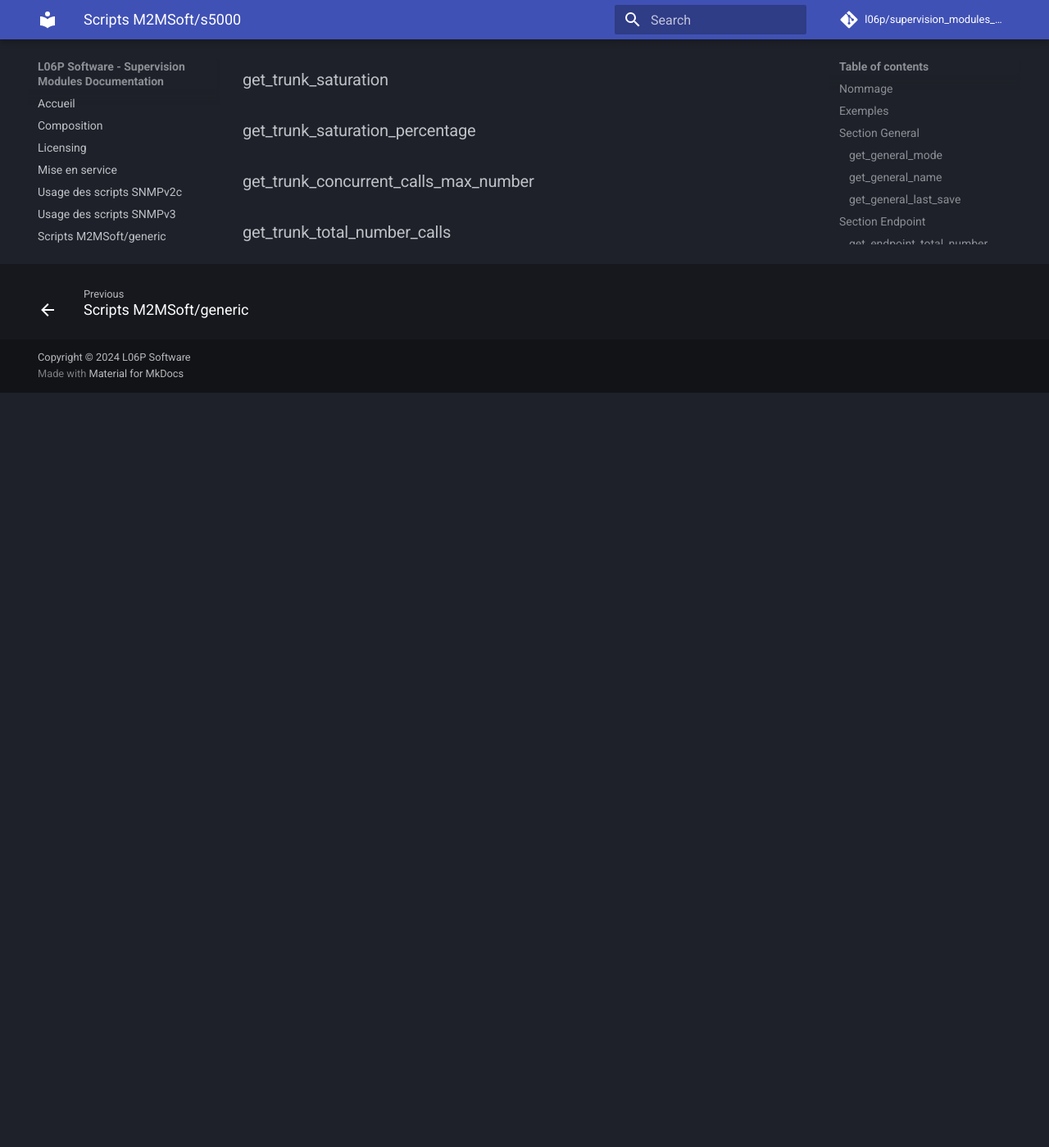
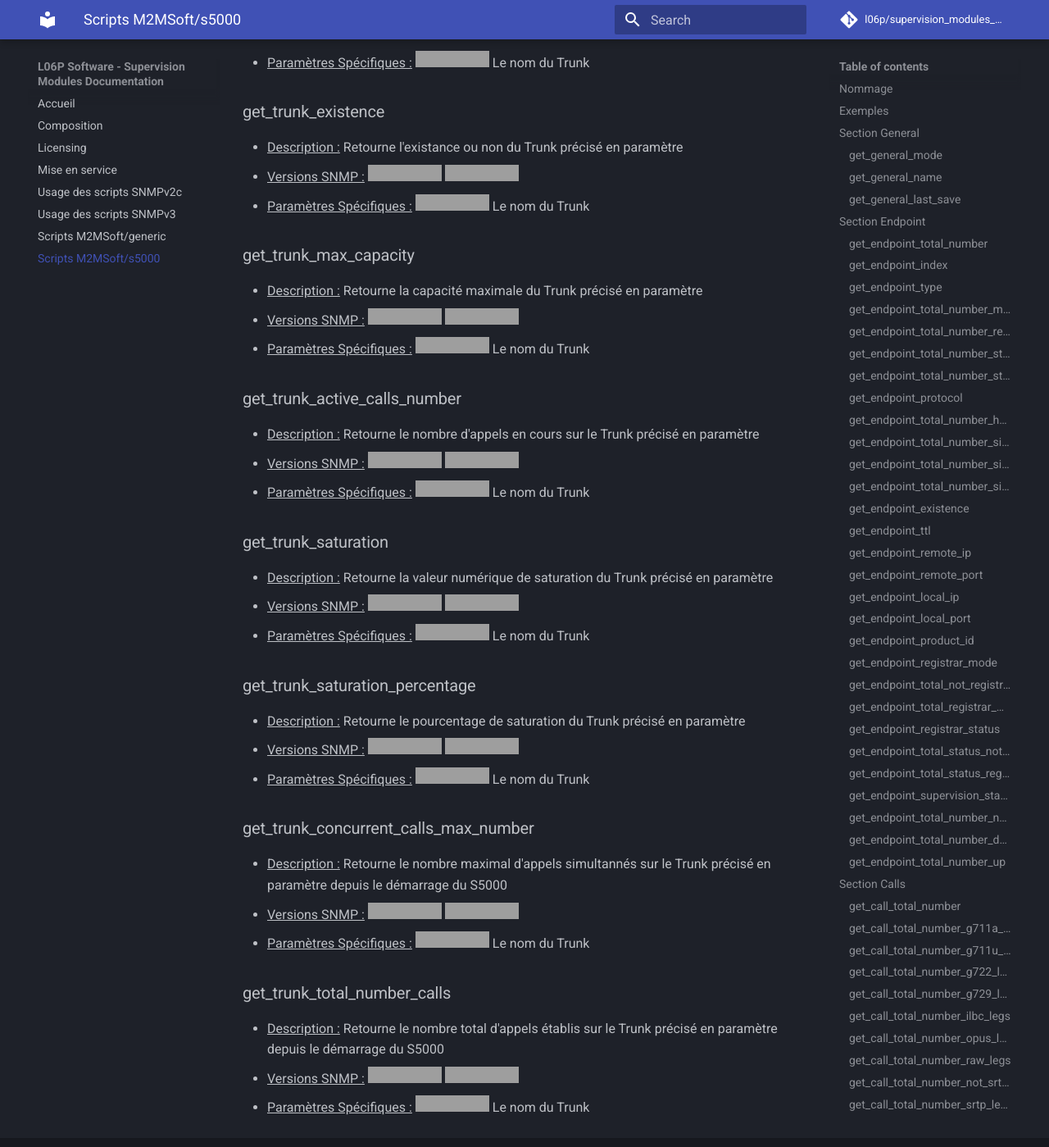
Before and after one commit to l06p/supervision_modules_documentation, an MkDocs documentation site: the page built from docs/scripts_m2msoft_s5000.md, in a window 1280 px wide and 1400 px high, scrolled down 12563 px. Shown: the whole window at 82% size. Built offline with MkDocs 1.6.1 and Material for MkDocs 9.7.7, drawn with Linux system fonts in a browser that asks for light colours; comment, search, counter and statistics services are not loaded; before the commit the page ends 13042 px from its top, so only the background shows below that; some of the changed text lies outside the part shown; grey boxes are pictures that could not be loaded.

Commit message:
Mise à jour de la section Scripts M2MSoft/S5000

```diff
--- a/docs/scripts_m2msoft_s5000.md
+++ b/docs/scripts_m2msoft_s5000.md
@@ -352,19 +352,46 @@
 ## Section TrunkStat
 
 ###  get_trunk_total_number
+  * <u>Description :</u> Retourne le nombre total de Trunks
+  * <u>Versions SNMP :</u> ![SNMPv2c](https://custom-icon-badges.demolab.com/badge/SNMPv2c-royalblue.svg?logo=activity&logoSource=feather) ![SNMPv3](https://custom-icon-badges.demolab.com/badge/SNMPv3-olivedrab.svg?logo=activity&logoSource=feather)
+  * <u>Paramètres Spécifiques :</u> ![N/A](https://custom-icon-badges.demolab.com/badge/N/A-green.svg)
 
 ###  get_trunk_index
+  * <u>Description :</u> Retourne l'index dans la MIB du Trunk précisé en paramètre
+  * <u>Versions SNMP :</u> ![SNMPv2c](https://custom-icon-badges.demolab.com/badge/SNMPv2c-royalblue.svg?logo=activity&logoSource=feather) ![SNMPv3](https://custom-icon-badges.demolab.com/badge/SNMPv3-olivedrab.svg?logo=activity&logoSource=feather)
+  * <u>Paramètres Spécifiques :</u> ![TRUNK_NAME](https://custom-icon-badges.demolab.com/badge/--n/----name-TRUNK__NAME-violet.svg) Le nom du Trunk
 
 ###  get_trunk_existence
+  * <u>Description :</u> Retourne l'existance ou non du Trunk précisé en paramètre
+  * <u>Versions SNMP :</u> ![SNMPv2c](https://custom-icon-badges.demolab.com/badge/SNMPv2c-royalblue.svg?logo=activity&logoSource=feather) ![SNMPv3](https://custom-icon-badges.demolab.com/badge/SNMPv3-olivedrab.svg?logo=activity&logoSource=feather)
+  * <u>Paramètres Spécifiques :</u> ![TRUNK_NAME](https://custom-icon-badges.demolab.com/badge/--n/----name-TRUNK__NAME-violet.svg) Le nom du Trunk
 
 ###  get_trunk_max_capacity
+  * <u>Description :</u> Retourne la capacité maximale du Trunk précisé en paramètre
+  * <u>Versions SNMP :</u> ![SNMPv2c](https://custom-icon-badges.demolab.com/badge/SNMPv2c-royalblue.svg?logo=activity&logoSource=feather) ![SNMPv3](https://custom-icon-badges.demolab.com/badge/SNMPv3-olivedrab.svg?logo=activity&logoSource=feather)
+  * <u>Paramètres Spécifiques :</u> ![TRUNK_NAME](https://custom-icon-badges.demolab.com/badge/--n/----name-TRUNK__NAME-violet.svg) Le nom du Trunk
 
 ###  get_trunk_active_calls_number
+  * <u>Description :</u> Retourne le nombre d'appels en cours sur le Trunk précisé en paramètre
+  * <u>Versions SNMP :</u> ![SNMPv2c](https://custom-icon-badges.demolab.com/badge/SNMPv2c-royalblue.svg?logo=activity&logoSource=feather) ![SNMPv3](https://custom-icon-badges.demolab.com/badge/SNMPv3-olivedrab.svg?logo=activity&logoSource=feather)
+  * <u>Paramètres Spécifiques :</u> ![TRUNK_NAME](https://custom-icon-badges.demolab.com/badge/--n/----name-TRUNK__NAME-violet.svg) Le nom du Trunk
 
 ###  get_trunk_saturation
+  * <u>Description :</u> Retourne la valeur numérique de saturation du Trunk précisé en paramètre
+  * <u>Versions SNMP :</u> ![SNMPv2c](https://custom-icon-badges.demolab.com/badge/SNMPv2c-royalblue.svg?logo=activity&logoSource=feather) ![SNMPv3](https://custom-icon-badges.demolab.com/badge/SNMPv3-olivedrab.svg?logo=activity&logoSource=feather)
+  * <u>Paramètres Spécifiques :</u> ![TRUNK_NAME](https://custom-icon-badges.demolab.com/badge/--n/----name-TRUNK__NAME-violet.svg) Le nom du Trunk
 
 ###  get_trunk_saturation_percentage
+  * <u>Description :</u> Retourne le pourcentage de saturation du Trunk précisé en paramètre
+  * <u>Versions SNMP :</u> ![SNMPv2c](https://custom-icon-badges.demolab.com/badge/SNMPv2c-royalblue.svg?logo=activity&logoSource=feather) ![SNMPv3](https://custom-icon-badges.demolab.com/badge/SNMPv3-olivedrab.svg?logo=activity&logoSource=feather)
+  * <u>Paramètres Spécifiques :</u> ![TRUNK_NAME](https://custom-icon-badges.demolab.com/badge/--n/----name-TRUNK__NAME-violet.svg) Le nom du Trunk
 
 ###  get_trunk_concurrent_calls_max_number
+  * <u>Description :</u> Retourne le nombre maximal d'appels simultannés sur le Trunk précisé en paramètre depuis le démarrage du S5000
+  * <u>Versions SNMP :</u> ![SNMPv2c](https://custom-icon-badges.demolab.com/badge/SNMPv2c-royalblue.svg?logo=activity&logoSource=feather) ![SNMPv3](https://custom-icon-badges.demolab.com/badge/SNMPv3-olivedrab.svg?logo=activity&logoSource=feather)
+  * <u>Paramètres Spécifiques :</u> ![TRUNK_NAME](https://custom-icon-badges.demolab.com/badge/--n/----name-TRUNK__NAME-violet.svg) Le nom du Trunk
 
 ###  get_trunk_total_number_calls
+  * <u>Description :</u> Retourne le nombre total d'appels établis sur le Trunk précisé en paramètre depuis le démarrage du S5000
+  * <u>Versions SNMP :</u> ![SNMPv2c](https://custom-icon-badges.demolab.com/badge/SNMPv2c-royalblue.svg?logo=activity&logoSource=feather) ![SNMPv3](https://custom-icon-badges.demolab.com/badge/SNMPv3-olivedrab.svg?logo=activity&logoSource=feather)
+  * <u>Paramètres Spécifiques :</u> ![TRUNK_NAME](https://custom-icon-badges.demolab.com/badge/--n/----name-TRUNK__NAME-violet.svg) Le nom du Trunk
```
